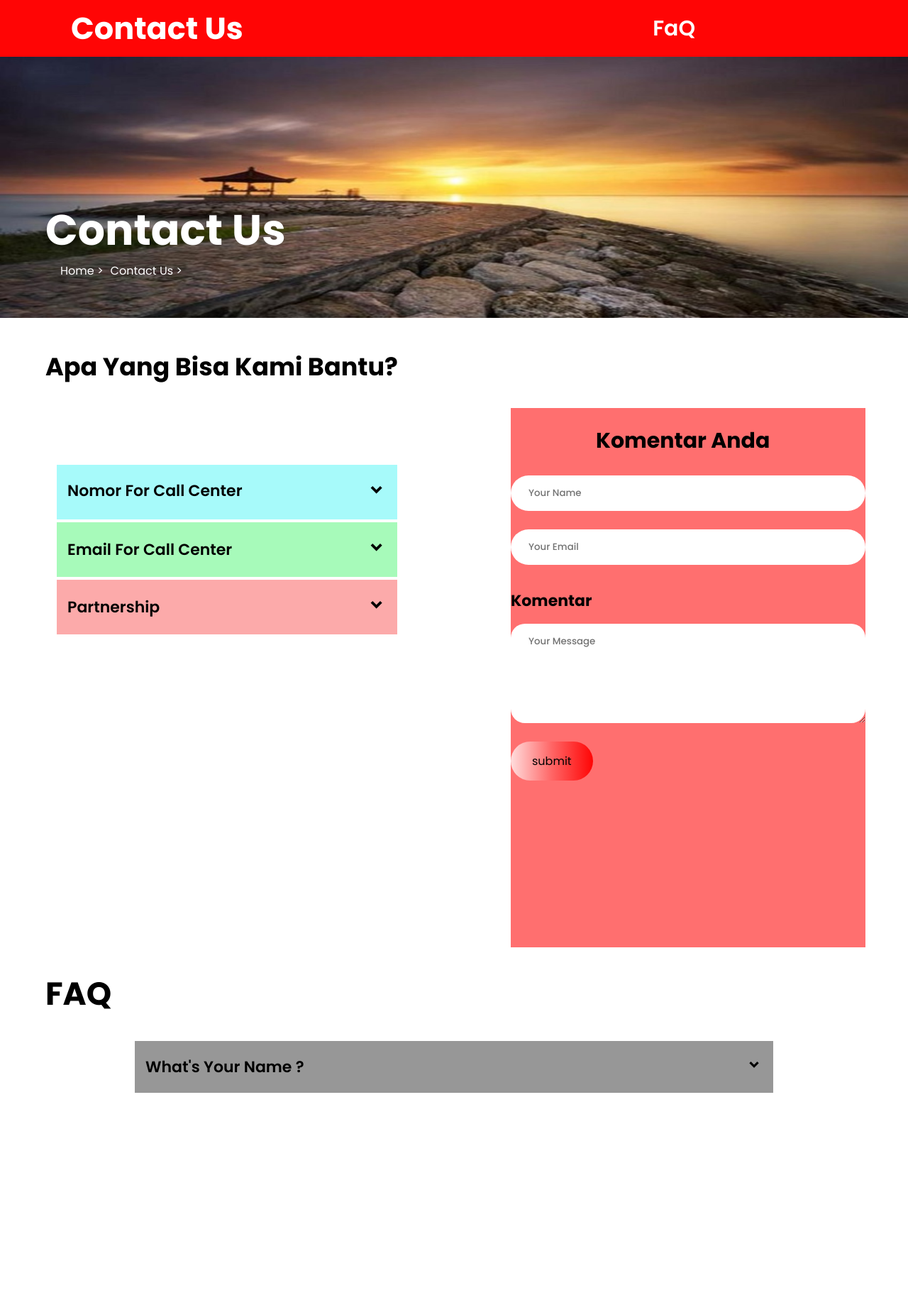
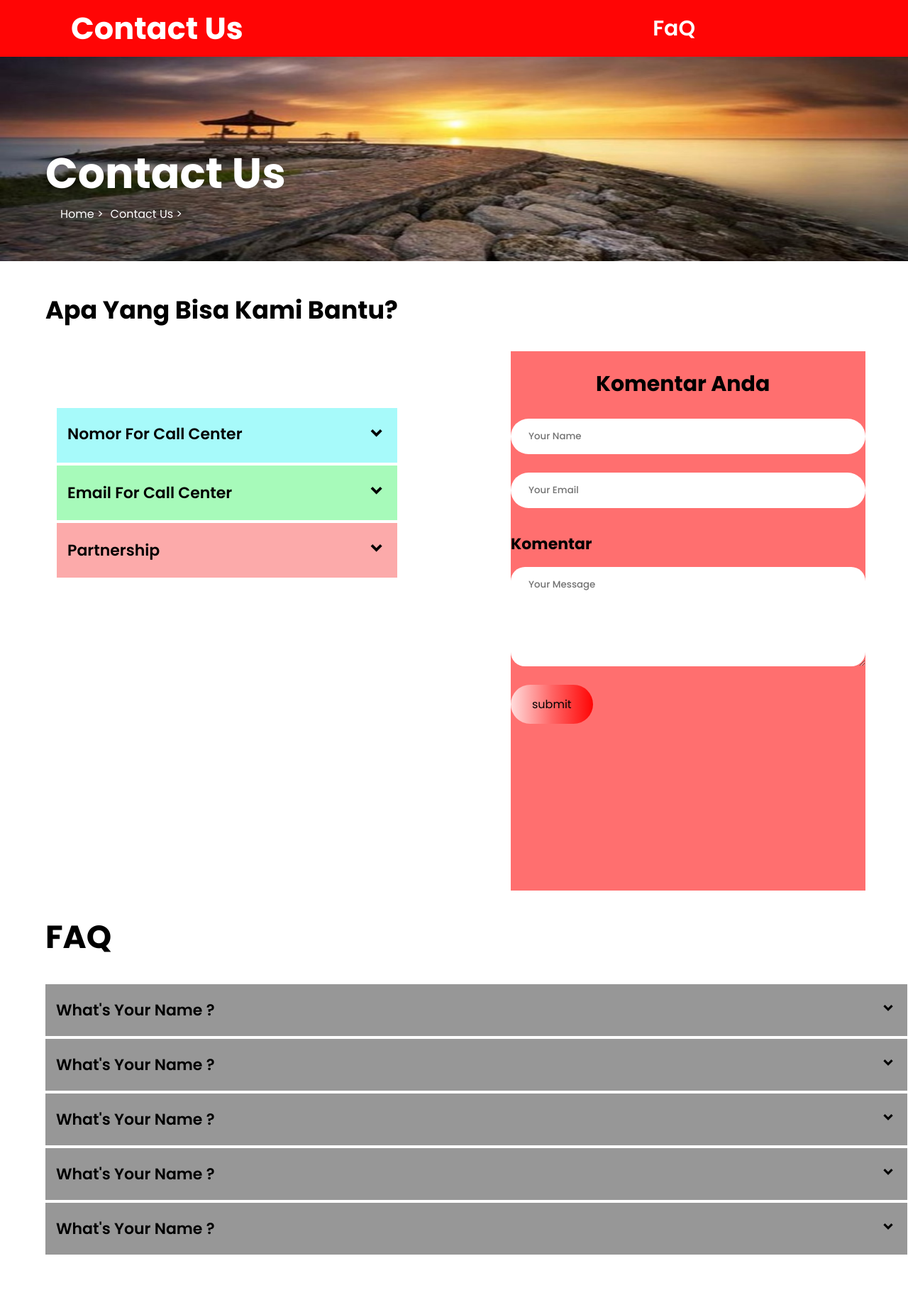
Before and after one commit to Dian1226/indo-bali-tour, a CodeIgniter 4 app: template app/Views/contactus/contactus.php in a window 1280 px wide. Shown: the top 1832 px of the page at 71% size. Before the commit the page ends 1540 px from the top, so only its background shows below. Run offline with PHP 8.4 and a stand-in for CodeIgniter, Linux system fonts and the light colour scheme; the template is opened without the code that fills it, so the values that code supplies are empty; some libraries are stand-ins or nearby versions.

Commit message:
belum ada footernya

```diff
--- a/app/Views/contactus/contactus.php
+++ b/app/Views/contactus/contactus.php
@@ -19,7 +19,7 @@
     <nav>
         <div class="logo">contact us</div>
         <ul>
-            <li><a href="#">FaQ</a></li>
+            <li><a href="#FAQ">FaQ</a></li>
         </ul>
     </nav>
 
@@ -70,6 +70,7 @@
                     </p>
                 </div>
             </div>
+<!-- -------------------------------------------------------------------------------------------------------------------- -->
             <div class="form-container">
                 <form action="https://api.web3forms.com/submit" method="POST" class="contact-right">
                     <div class="contact-right-tittle">
@@ -88,7 +89,11 @@
             </div>
         </div>
     </section>
-    <div>
+
+<!-- ------------------------------------------------------------------------------------------------------------------------------------------------- -->
+
+    <section>
+        <div id="FAQ">
             <h2 class="tittle-faq">faq</h2>
         </div>
 
@@ -99,12 +104,76 @@
                         <span>what's your name ?</span>
                         <span><i class='bx bx-chevron-down n-arrow'></i></span>
                     </button>
-                <p>ni made dwiari mutia arthanti</p>
+                    <p>
+                        Lorem, ipsum dolor sit amet consectetur adipisicing elit. Iure ab quis totam vero officiis repellendus molestiae pariatur facilis sunt omnis dolorum quisquam, perspiciatis magnam asperiores porro maiores incidunt maxime praesentium.
+                    </p>
                 </div>
 
+                <div class="ques">
+                    <button>
+                        <span>what's your name ?</span>
+                        <span><i class='bx bx-chevron-down n-arrow'></i></span>
+                    </button>
+                    <p>
+                        Lorem ipsum dolor sit amet consectetur adipisicing elit. Quia animi dolorum expedita! Corrupti incidunt atque eum aperiam optio hic consectetur soluta aspernatur, fugiat, asperiores enim velit a temporibus perspiciatis nam.
+                    </p>
+                </div>
+
+                <div class="ques">
+                    <button>
+                        <span>
+                            what's your name ?
+                        </span>
+                        <span><i class='bx bx-chevron-down n-arrow'></i></span>
+                    </button>
+                    <p>
+                        Lorem ipsum dolor, sit amet consectetur adipisicing elit. Aliquam ad, error voluptatibus odit at obcaecati eum eos accusamus cum nihil minima incidunt natus fuga repellat nulla fugiat quis molestiae necessitatibus.
+                    </p>
+                </div>
+
+                <div class="ques">
+                    <button>
+                        <span>
+                            what's your name ?
+                        </span>
+                        <span><i class='bx bx-chevron-down n-arrow'></i></span>
+                    </button>
+                    <p>
+                        Lorem ipsum dolor sit amet consectetur adipisicing elit. Distinctio aliquid architecto praesentium, alias dolor aspernatur fugit beatae minima incidunt iusto similique, atque possimus commodi nulla, eveniet consequuntur. Obcaecati, impedit maxime.
+                    </p>
+                </div>
+
+                <div class="ques">
+                    <button>
+                        <span>
+                            what's your name ?
+                        </span>
+                        <span><i class='bx bx-chevron-down n-arrow'></i></span>
+                    </button>
+                    <p>
+                        Lorem ipsum dolor sit amet consectetur adipisicing elit. Quam vitae quibusdam architecto officia rem sint distinctio officiis, fuga dolores hic aliquam repudiandae fugit dicta dolore facilis, veritatis accusamus, dolorem commodi.
+                    </p>
+                </div>
+            </div>
+        </section>
+    </section>
+<!-- ---------------------------------------------------------------------------------------------------------------------------------------------------------- -->
+    <section>
+        <div class="container-map">
+            <h1 class="tittle-map">lokasi kami</h1>
+            <hr>
+            <iframe src="https://www.google.com/maps/embed?pb=!1m14!1m8!1m3!1d3944.554839375712!2d115.23252!3d-8.638662!3m2!1i1024!2i768!4f13.1!3m3!1m2!1s0x2dd23f79d0b9c291%3A0x28fcef04fc4ddfb!2sJl.%20Ganetri%20IV%20No.4%2C%20Tonja%2C%20Kec.%20Denpasar%20Utara%2C%20Kota%20Denpasar%2C%20Bali%2080235!5e0!3m2!1sid!2sid!4v1708241534869!5m2!1sid!2sid"
+                width="600"
+                height="450"
+                style="border:0;"
+                allowfullscreen=""
+                loading="lazy"
+                referrerpolicy="no-referrer-when-downgrade">
+            </iframe>
         </div>
     </section>
 
-<script src="contactus.js"></script>
+
+<script src="contact/js/contactus.js"></script>
 </body>
 </html>
--- a/public/contact/css/contactus.css
+++ b/public/contact/css/contactus.css
@@ -13,6 +19,8 @@
     align-items: center;
     justify-content: space-between;
     padding: 0px 300px 0px 100px;
+    position: fixed;
+    width: 100%;
 }
 nav .logo{
     font-size: 43px;
@@ -295,14 +304,16 @@
 }
 .ques-container{
     max-width: 900px;
-    margin: 0 auto;
+    /* margin: 0 auto; */
+    margin: 0 4rem 0 4rem;
 }
 
 .ques{
-    border-bottom: 2px solid #fff;
+    margin-bottom: 4px;
+    /* text-align: justify; */
 }
 .ques button{
-    width: 100%;
+    width: 135%;
     background-color: #979797;
     display: flex;
     justify-content: space-between;
--- a/public/contact/js/contactus.js
+++ b/public/contact/js/contactus.js
@@ -8,4 +8,4 @@
         faq.classList.toggle('show');
         icon.classList.toggle2('rotate');
     })
-} )
+})
```
Also changed, not shown: other parts of public/contact/css/contactus.css (+54 -3 lines). Lines whose indentation alone changed are shown as unchanged.
